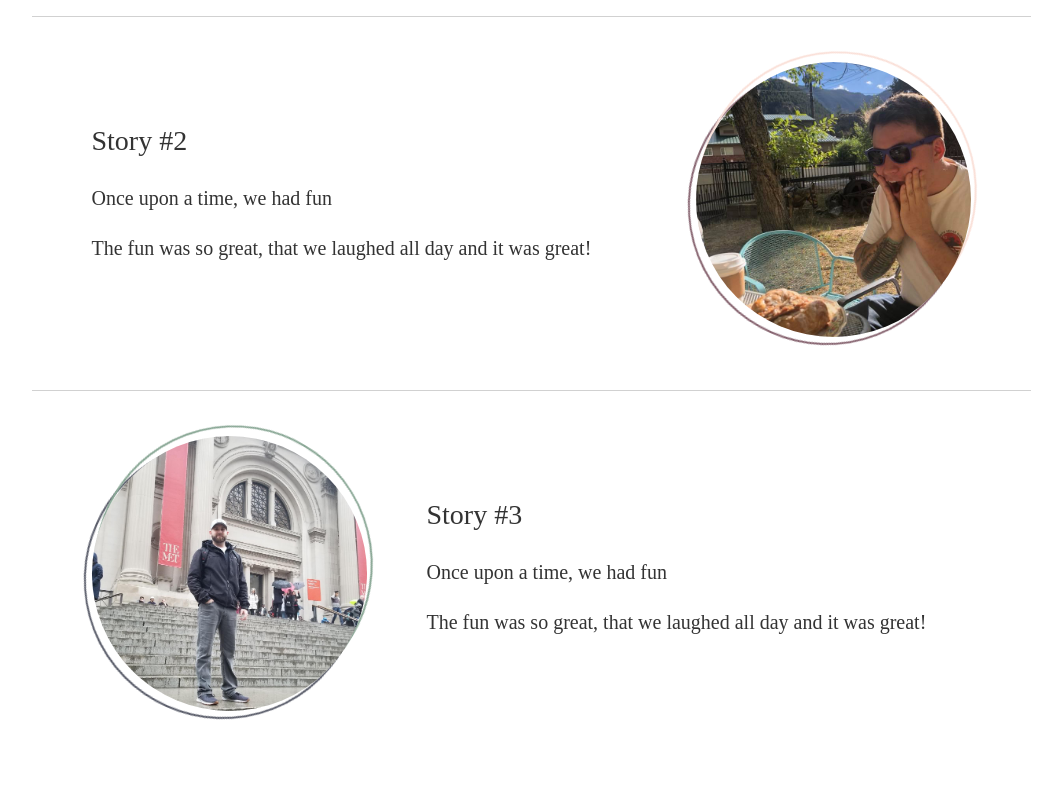
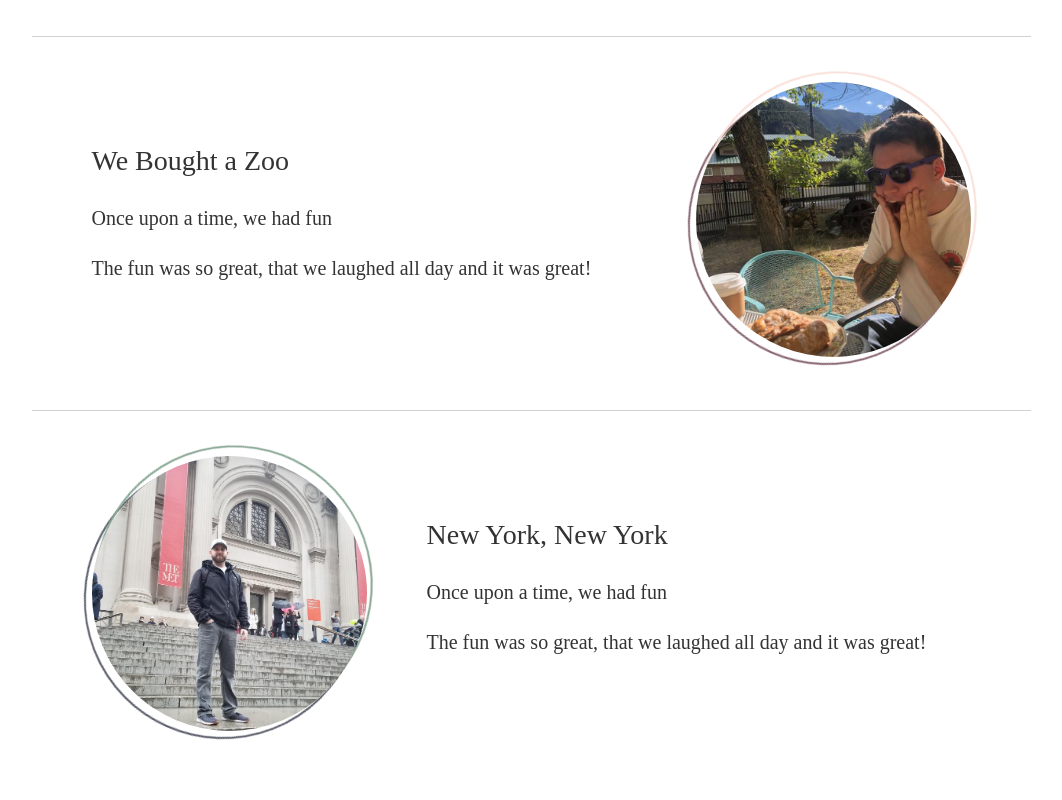
Before and after one commit to BillwoodMarbles/balls-to-the-wallin, a React app: page / in a window 1280 px wide. Shown: the part 1200-2000 px from the top of the page, without its empty margins (109-1171 px from the left). Built offline with nearby package versions, Linux system fonts and the light colour scheme; a web font is replaced by a local one.

Commit message:
Minor style updates

```diff
--- a/src/components/OurStory.js
+++ b/src/components/OurStory.js
@@ -28,7 +28,7 @@ class OurStory extends Component {
                 },
                 {
                     key: 2,
-                    title: 'Story #2',
+                    title: 'We Bought a Zoo',
                     imgUrl: '/src/assets/img/wedding-party/harry.jpg',
                     story: `
                         <p>Once upon a time, we had fun</p>
@@ -37,7 +37,7 @@ class OurStory extends Component {
                 },
                 {
                     key: 3,
-                    title: 'Story #3',
+                    title: 'New York, New York',
                     imgUrl: '/src/assets/img/wedding-party/trent.jpg',
                     story: `
                         <p>Once upon a time, we had fun</p>
--- a/src/less/partials/global.less
+++ b/src/less/partials/global.less
@@ -92,7 +92,7 @@ h3 {
 /* SECTIONS */
 .section {
   overflow: hidden;
-  padding: 80px 0;
+  padding: 100px 0;
   position: relative;
 
   &.section-blue {
```
